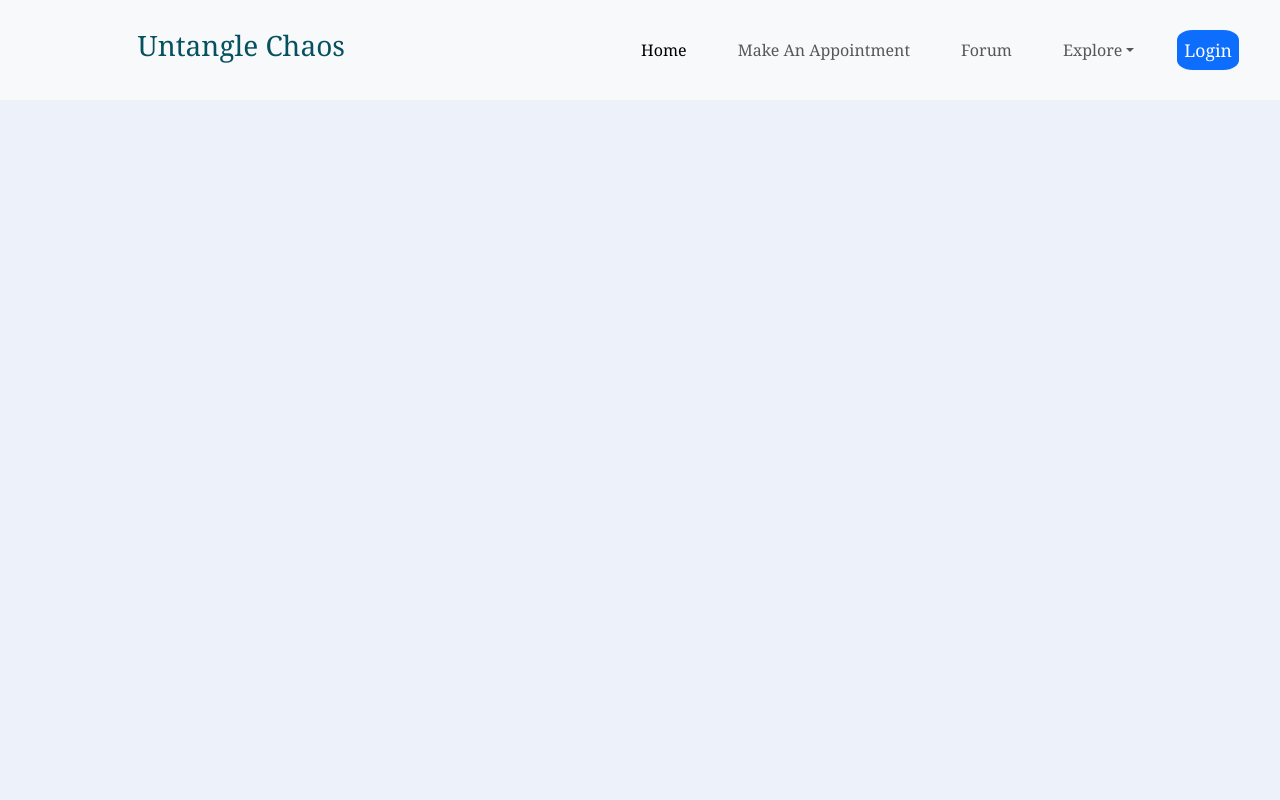
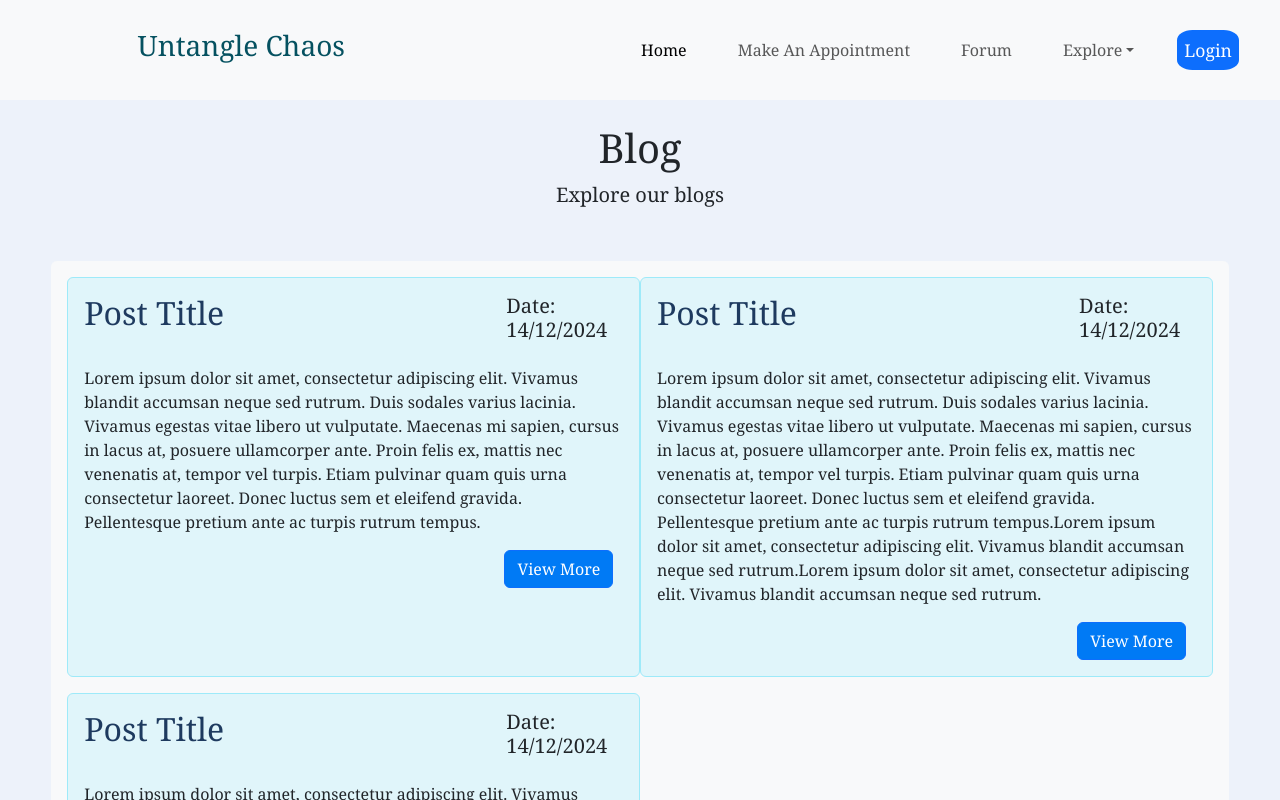
Before and after one commit to esashakya/Online-Mental-Health-Platform, a React (Create React App) app in the folder frontend/: page /Blog in a window 1280 px wide. Shown: the top 800 px of the page. Built offline with nearby package versions, Linux system fonts and the light colour scheme.

Commit message:
blogchanges Commit

```diff
--- a/frontend/src/App.js
+++ b/frontend/src/App.js
@@ -11,7 +11,7 @@ import Login from './components/Login';
 import SignUp from './components/SignUp';
 import Doctor from './components/Doctor';
 import Forum from './components/Forum';
-import Post from './components/Post';
+import Blog from './components/Blog';
 
 
 function App() {
@@ -25,7 +25,7 @@ function App() {
           <Route exact path="/SignUp" element= {<SignUp/>}></Route>
           <Route exact path="/Doctor" element= {<Doctor/>}></Route>
           <Route exact path="/Forum" element= {<Forum/>}></Route>
-          <Route exact path="/Post" element= {<Post/>}></Route>
+          <Route exact path="/Blog" element= {<Blog/>}></Route>
 
 
         </Routes>
--- /dev/null
+++ b/frontend/src/components/Blog.js
@@ -0,0 +1,84 @@
+import React, { Component } from 'react'
+import {Link} from 'react-router-dom'
+
+export class Blog extends Component {
+  render() {
+    return (
+      <div>
+          <div className='topicForum text-center mt-4'>
+            <h1>Blog</h1>
+            <p className='fs-5 text-center'>Explore our blogs</p>
+        </div>
+
+        <div className='bg-light rounded p-3' style={{margin:'4%'}}>
+            <div className='d-flex flex-direction-column justify-content-around'>
+                <div className='col-md-6 mb-3 bg-info bg-opacity-10 border border-info-subtle rounded p-3 '>
+                    <div className='row mb-3'>
+                        <div className='titlePost col-md-9'>
+                            <h2>Post Title</h2>
+                        </div>
+                        <div className='dateData col-md-3'>
+                            <h5 className='fw-medium'>Date: 14/12/2024</h5>
+                        </div>
+
+                    </div>
+
+                    <div className='detailsPost'>
+                        <p>Lorem ipsum dolor sit amet, consectetur adipiscing elit. Vivamus blandit accumsan neque sed rutrum. Duis sodales varius lacinia. Vivamus egestas vitae libero ut vulputate. Maecenas mi sapien, cursus in lacus at, posuere ullamcorper ante. Proin felis ex, mattis nec venenatis at, tempor vel turpis. Etiam pulvinar quam quis urna consectetur laoreet. Donec luctus sem et eleifend gravida. Pellentesque pretium ante ac turpis rutrum tempus.</p>
+
+                    </div>
+                    <div className='viewButton'>
+                        <button type="button" className="btn btn-primary"><Link to="/Post" style={{ color: 'white', textDecoration:'none' }}>View More</Link></button>
+                    </div>
+                </div>
+                {/* end of post 1 */}
+                <div className='col-md-6 mb-3 bg-info bg-opacity-10 border border-info-subtle rounded p-3 '>
+                    <div className='row mb-3'>
+                        <div className='titlePost col-md-9'>
+                            <h2>Post Title</h2>
+                        </div>
+                        <div className='dateData col-md-3'>
+                            <h5 className='fw-medium'>Date: 14/12/2024</h5>
+                        </div>
+
+                    </div>
+
+                    <div className='detailsPost'>
+                        <p>Lorem ipsum dolor sit amet, consectetur adipiscing elit. Vivamus blandit accumsan neque sed rutrum. Duis sodales varius lacinia. Vivamus egestas vitae libero ut vulputate. Maecenas mi sapien, cursus in lacus at, posuere ullamcorper ante. Proin felis ex, mattis nec venenatis at, tempor vel turpis. Etiam pulvinar quam quis urna consectetur laoreet. Donec luctus sem et eleifend gravida. Pellentesque pretium ante ac turpis rutrum tempus.Lorem ipsum dolor sit amet, consectetur adipiscing elit. Vivamus blandit accumsan neque sed rutrum.Lorem ipsum dolor sit amet, consectetur adipiscing elit. Vivamus blandit accumsan neque sed rutrum.</p>
+
+                    </div>
+                    <div className='viewButton'>
+                        <button type="button" className="btn btn-primary"><Link to="/Post" style={{ color: 'white', textDecoration:'none' }}>View More</Link></button>
+                    </div>
+                </div>
+
+            </div>
+            {/* end of post 3 */}
+            <div className='col-md-6 mb-3 bg-info bg-opacity-10 border border-info-subtle rounded p-3 '>
+                    <div className='row mb-3'>
+                        <div className='titlePost col-md-9'>
+                            <h2>Post Title</h2>
+                        </div>
+                        <div className='dateData col-md-3'>
+                            <h5 className='fw-medium'>Date: 14/12/2024</h5>
+                        </div>
+
+                    </div>
+
+                    <div className='detailsPost'>
+                        <p>Lorem ipsum dolor sit amet, consectetur adipiscing elit. Vivamus blandit accumsan neque sed rutrum. Duis sodales varius lacinia. Vivamus egestas vitae libero ut vulputate. Maecenas mi sapien, cursus in lacus at, posuere ullamcorper ante. Proin felis ex, mattis nec venenatis at, tempor vel turpis. Etiam pulvinar quam quis urna consectetur laoreet. Donec luctus sem et eleifend gravida. Pellentesque pretium ante ac turpis rutrum tempus.Lorem ipsum dolor sit amet, consectetur adipiscing elit. Vivamus blandit accumsan neque sed rutrum.Lorem ipsum dolor sit amet, consectetur adipiscing elit. Vivamus blandit accumsan neque sed rutrum.</p>
+
+                    </div>
+                    <div className='viewButton'>
+                        <button type="button" className="btn btn-primary"><Link to="/Post" style={{ color: 'white', textDecoration:'none' }}>View More</Link></button>
+                    </div>
+                </div>
+
+            </div>
+        </div>
+
+    )
+  }
+}
+
+export default Blog
--- a/frontend/src/components/Post.js
+++ /dev/null
@@ -1,15 +0,0 @@
-import React, { Component } from 'react'
-
-export class Post extends Component {
-  render() {
-    return (
-      <div>
-
-
-
-      </div>
-    )
-  }
-}
-
-export default Post
```
